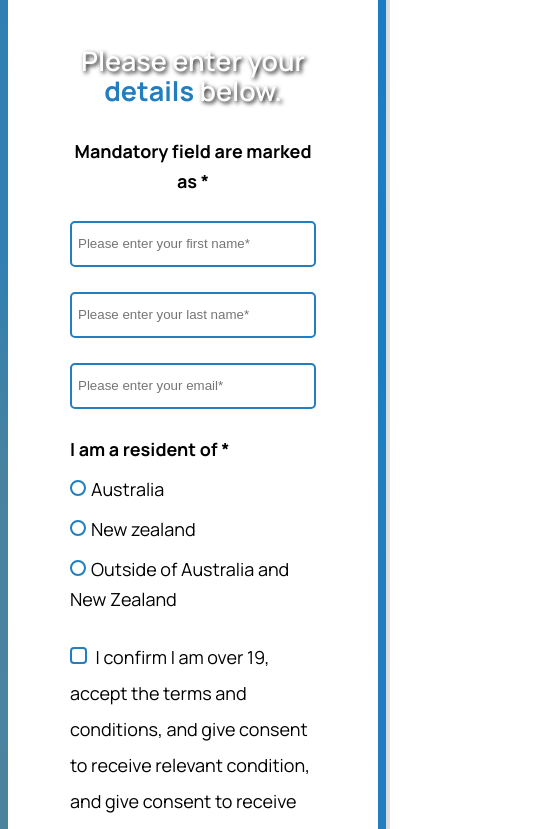
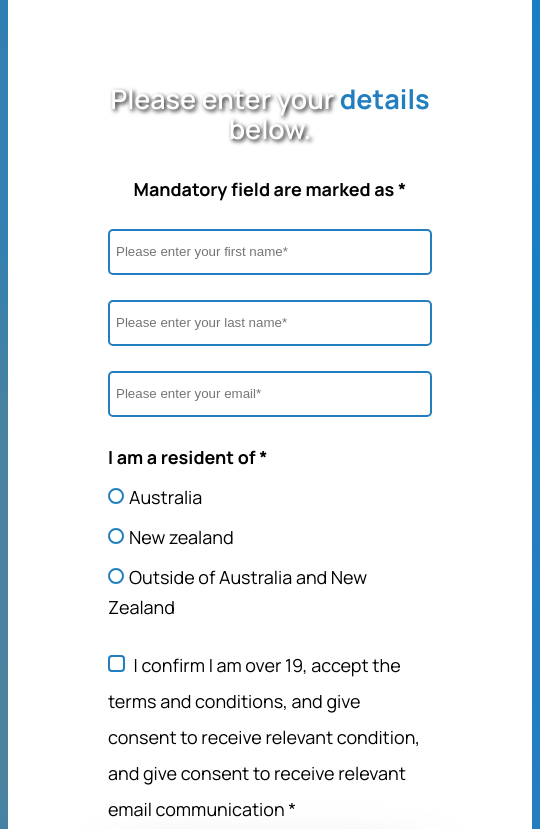
Before and after one commit to Anerikaria/ITSMTask, a plain HTML site: page index.html in a window 390 px wide. Shown: the part 224-1053 px from the top of the page, 540 px wide, since content can reach past the window. Drawn offline with Linux system fonts and the light colour scheme.

Commit message:
changed a bit

```diff
--- a/style.css
+++ b/style.css
@@ -41,12 +41,11 @@
   * {
     margin: 0;
     padding: 0;
-    box-sizing: inherit;
+    box-sizing: border-box;
   }
 
   html {
     font-size: 62.5%;
-    box-sizing: border-box;
   }
 
   body {
@@ -62,6 +61,12 @@
     body {
       width: 100%;
       padding: 0;
+    }
+  }
+
+  @media(max-width: 112.5em){
+    body{
+      display: flex;
     }
   }
 
@@ -82,10 +87,10 @@
 
   @media (max-width: 37.5em) {
     .taskmain {
-      width: 99%;
+      width: 100%;
       background: var(--gardient-secondary) padding-box, var(--gradient-primary) border-box;
       border-color: transparent;
-      padding: 0.2rem;
+      padding: 4rem;
       margin: 0rem;
       /* padding-left: 4rem; */
     }
```
